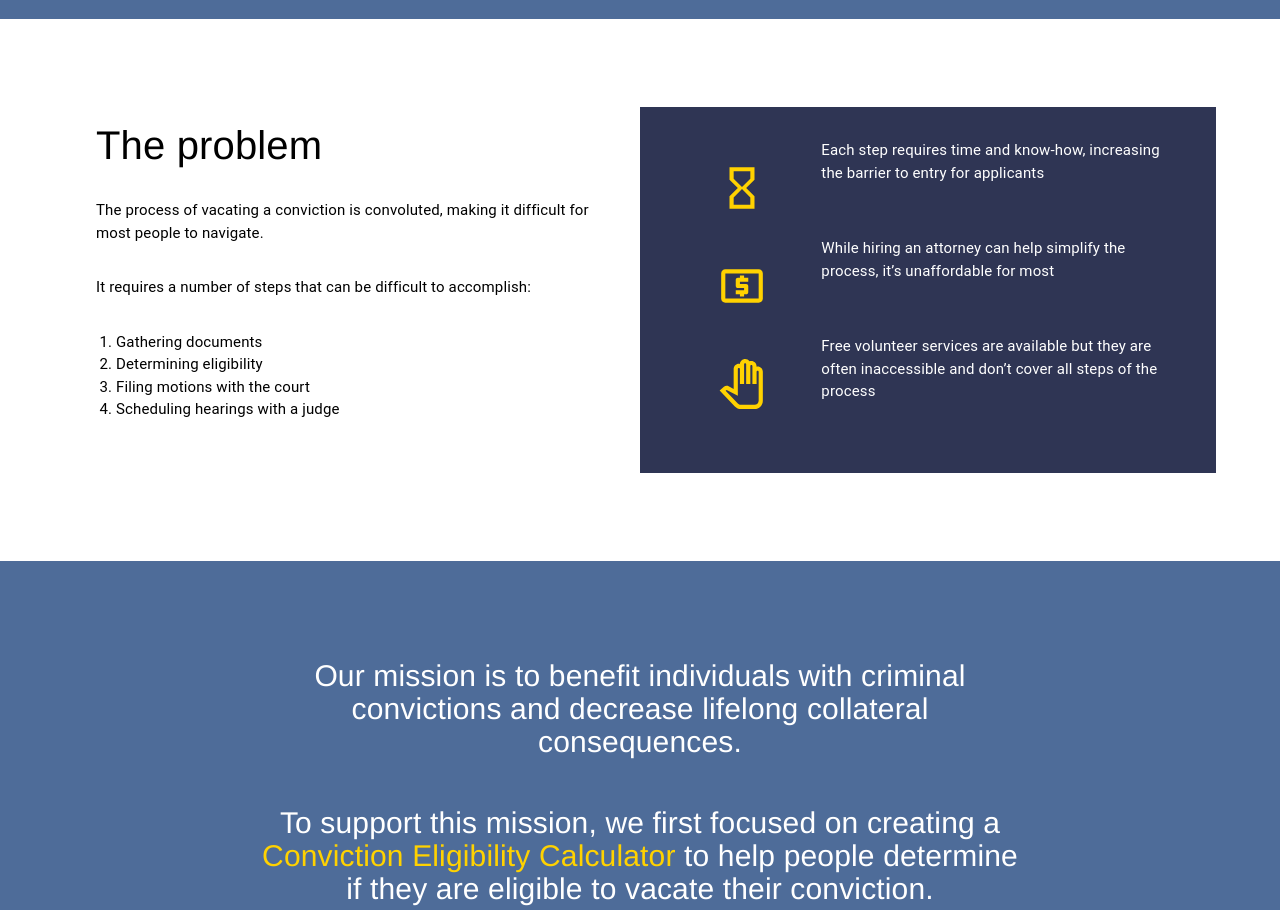
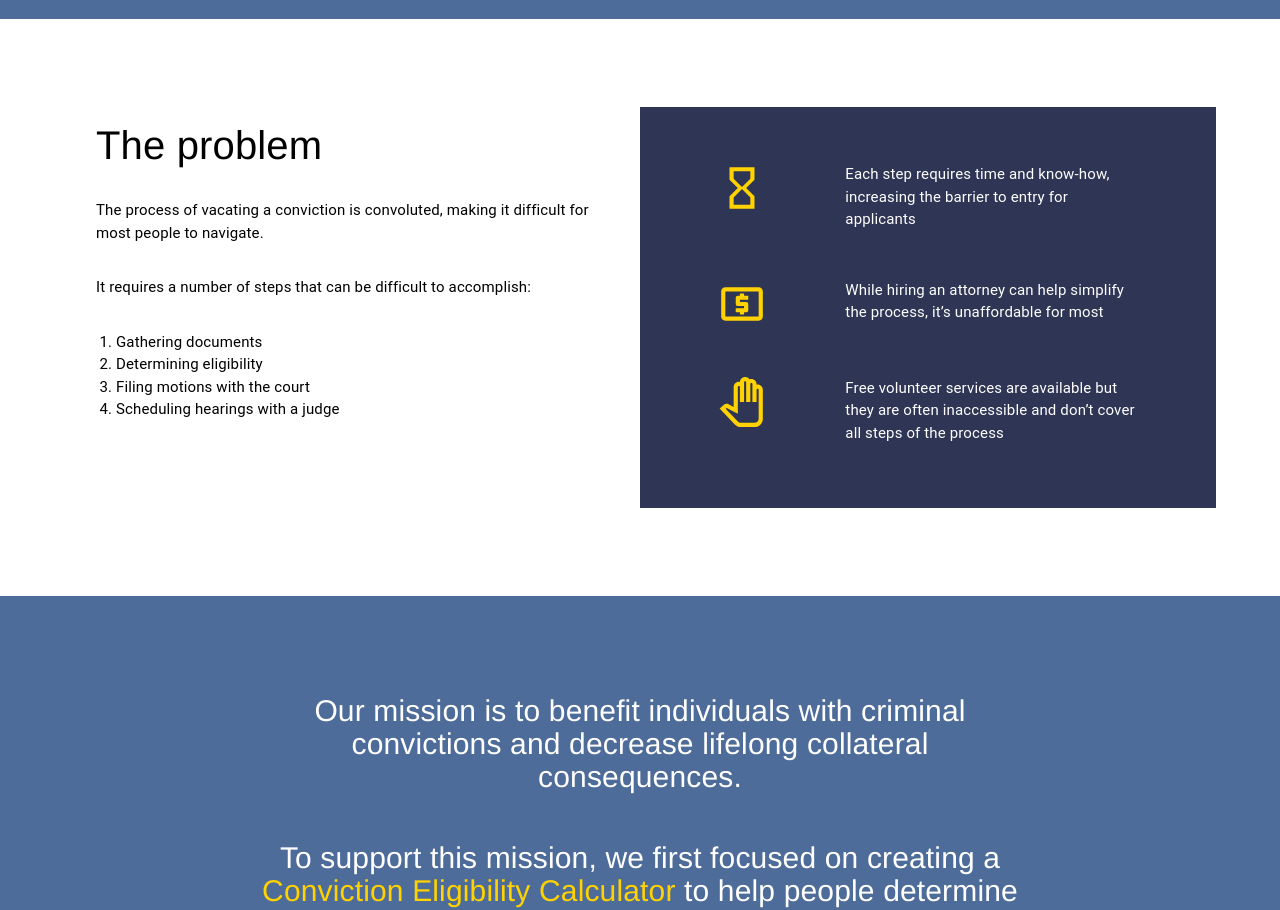
Before and after one commit to openseattle/clearviction-v1, a React (Create React App) app: page /about in a window 1280 px wide. Shown: the part 1480-2390 px from the top of the page. Built offline with nearby package versions, Linux system fonts and the light colour scheme.

Commit message:
about page text spacing

```diff
--- a/src/Pages/AboutPage.jsx
+++ b/src/Pages/AboutPage.jsx
@@ -69,7 +69,7 @@ const useStyles = makeStyles((theme) => ({
     padding: theme.spacing(4),
     paddingBottom: theme.spacing(5),
   },
-  problemRightListItem: {
+  problemRightListText: {
     padding: theme.spacing(3),
   },
   theProblemIcon: {
@@ -104,7 +104,7 @@ const useStyles = makeStyles((theme) => ({
   },
   cardGrid: {
     padding: theme.spacing(3),
-    [theme.breakpoints.down("")]: {
+    [theme.breakpoints.down("xs")]: {
       paddingLeft: theme.spacing(5),
       paddingRight: theme.spacing(5),
     },
@@ -222,29 +222,25 @@ const AboutPage = () => {
                   <HourglassEmpty className={classes.theProblemIcon} />
                 </Grid>
                 <Grid item xs={12} sm={8} md={8}>
-                  <Typography>
+                  <Typography className={classes.problemRightListText}>
                     Each step requires time and know-how, increasing the barrier
                     to entry for applicants
                   </Typography>
                 </Grid>
                 <Grid item sm={3} md={3}>
-                  <ListItemIcon>
                     <LocalAtmOutlined className={classes.theProblemIcon} />
-                  </ListItemIcon>
                 </Grid>
                 <Grid item xs={12} sm={8} md={8}>
-                  <Typography>
+                  <Typography className={classes.problemRightListText}>
                     While hiring an attorney can help simplify the process, it’s
                     unaffordable for most
                   </Typography>
                 </Grid>
                 <Grid item sm={3} md={3}>
-                  <ListItemIcon>
                     <PanToolOutlined className={classes.theProblemIcon} />
-                  </ListItemIcon>
                 </Grid>
                 <Grid item xs={12} sm={8} md={8}>
-                  <Typography>
+                  <Typography className={classes.problemRightListText}>
                     Free volunteer services are available but they are often
                     inaccessible and don’t cover all steps of the process
                   </Typography>
```
